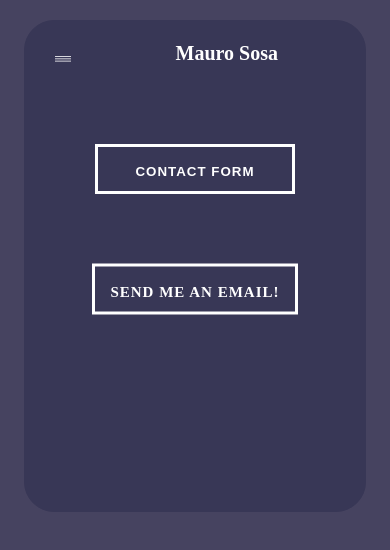
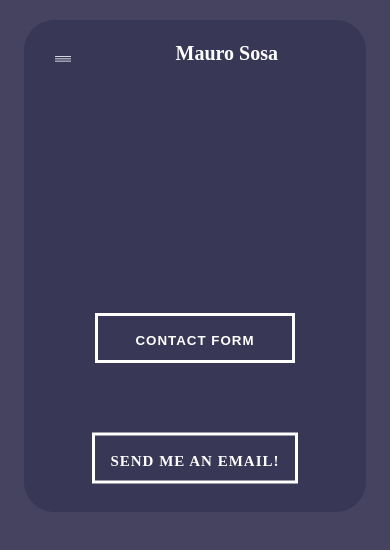
Before and after one commit to maureSs/maurososa-OLD, a React (Create React App) app: page /contact in a window 390 px wide. Shown: the top 550 px of the page. Built offline with nearby package versions, Linux system fonts and the light colour scheme.

Commit message:
website commit

```diff
--- a/src/index.css
+++ b/src/index.css
@@ -717,7 +717,7 @@ details[open]::before {
 }
 @media (max-width: 480px) {
   .button-wrapper {
-    top: 20%;
+    top: 40%;
     left: 50%;
   }
 }
```
